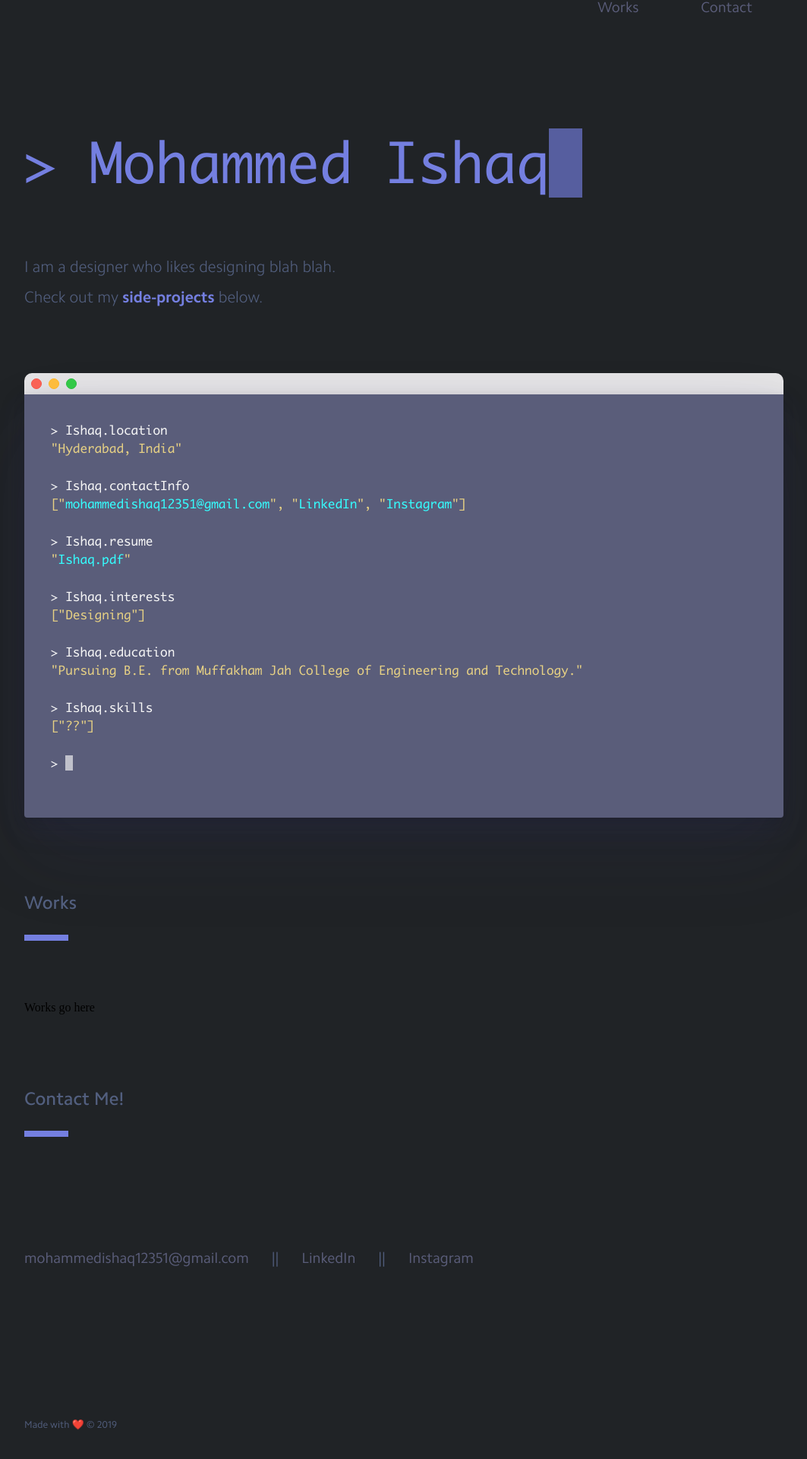
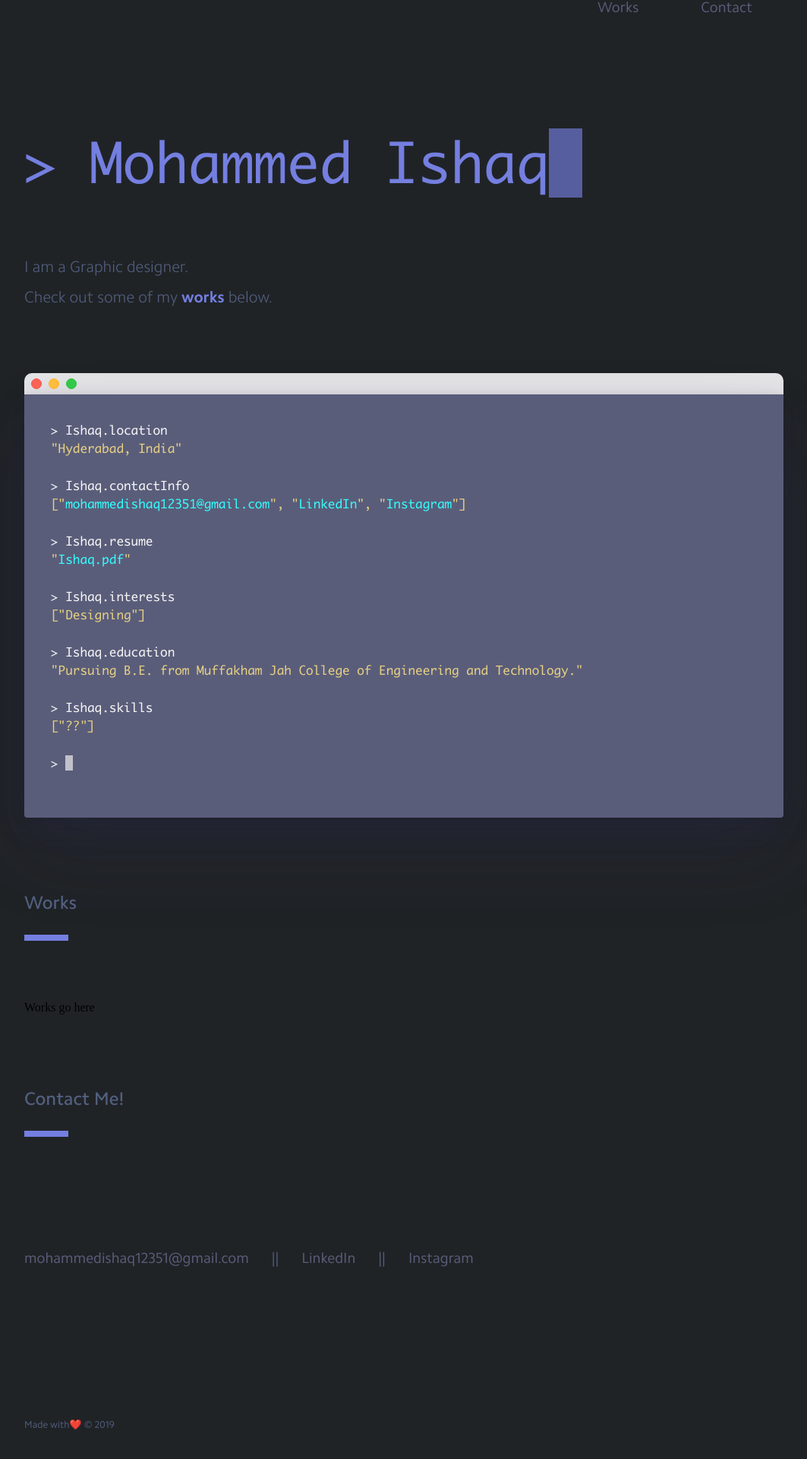
Before and after one commit to Arish-Shah/portfolio, a React (Create React App) app: page / in a window 1280 px wide. Shown: the part 40-1960 px from the top of the page at 76% size, without its empty margins (108-1171 px from the left). Built offline with nearby package versions, Linux system fonts and the light colour scheme.

Commit message:
Changed scroll behaviour and some a11y

```diff
--- a/src/App.js
+++ b/src/App.js
@@ -16,12 +16,12 @@ const App = () => {
 				<Navbar />
 				<Main />
 				<About statements={statements} />
-				<h2 id="works" className="section-title">
+				<h2 id="/works" className="section-title">
 					Works
 				</h2>
 				<Works />
 				<div className="background" />
-				<h2 id="contact" className="section-title">
+				<h2 id="/contact" className="section-title">
 					Contact Me!
 				</h2>
 				<ContactLinks />
--- a/src/components/ContactLinks.js
+++ b/src/components/ContactLinks.js
@@ -5,7 +5,7 @@ const ContactLinks = () => {
 		<div className="contact-links">
 			<span>
 				<a
-					rel="noopener"
+					rel="noopener noreferrer"
 					target="_blank"
 					href="mailto:mohammedishaq12351@gmail.com"
 				>
@@ -14,7 +14,7 @@ const ContactLinks = () => {
 			</span>
 			<span>
 				<a
-					rel="noopener"
+					rel="noopener noreferrer"
 					target="_blank"
 					href="https://in.linkedin.com/in/mohammed-ishaq-38461614a"
 				>
@@ -23,7 +23,7 @@ const ContactLinks = () => {
 			</span>
 			<span>
 				<a
-					rel="noopener"
+					rel="noopener noreferrer"
 					target="_blank"
 					href="https://instagram.com/ishaq.097"
 				>
--- a/src/components/Footer.js
+++ b/src/components/Footer.js
@@ -3,7 +3,13 @@ import React from 'react';
 const Footer = () => {
 	return (
 		<div className="footer">
-			<span>Made with ❤️ &copy; {new Date().getFullYear()}</span>
+			<span>
+				Made with
+				<span role="img" aria-labelledby="heart">
+					❤️
+				</span>{' '}
+				&copy; {new Date().getFullYear()}
+			</span>
 		</div>
 	);
 };
--- a/src/components/Main.js
+++ b/src/components/Main.js
@@ -2,13 +2,26 @@ import React from 'react';
 import Typewriter from './Typewriter';
 
 const Hero = () => {
+	const goto = (event, top) => {
+		event.preventDefault();
+
+		window.scrollTo({
+			top,
+			behavior: 'smooth'
+		});
+	};
+
 	return (
 		<div className="hero-container">
 			<Typewriter className="hero-title" text="Mohammed Ishaq" />
 			<div className="hero-description">
-				I am a designer who likes designing blah blah.
+				I am a Graphic designer.
 				<br />
-				Check out my <a href="#projects">side-projects</a> below.
+				Check out some of my{' '}
+				<a onClick={event => goto(event, 1150)} href="#/works">
+					works
+				</a>{' '}
+				below.
 			</div>
 		</div>
 	);
--- a/src/components/Navbar.js
+++ b/src/components/Navbar.js
@@ -1,11 +1,24 @@
 import React from 'react';
 
 const Navbar = () => {
+	const goto = (event, top) => {
+		event.preventDefault();
+
+		window.scrollTo({
+			top: top,
+			behavior: 'smooth'
+		});
+	};
+
 	return (
 		<div className="navbar-container">
 			<nav className="navbar">
-				<a href="#works">Works</a>
-				<a href="#contact">Contact</a>
+				<a onClick={event => goto(event, 1175)} href="#/works">
+					Works
+				</a>
+				<a onClick={event => goto(event, 3000)} href="#/contact">
+					Contact
+				</a>
 			</nav>
 		</div>
 	);
```
